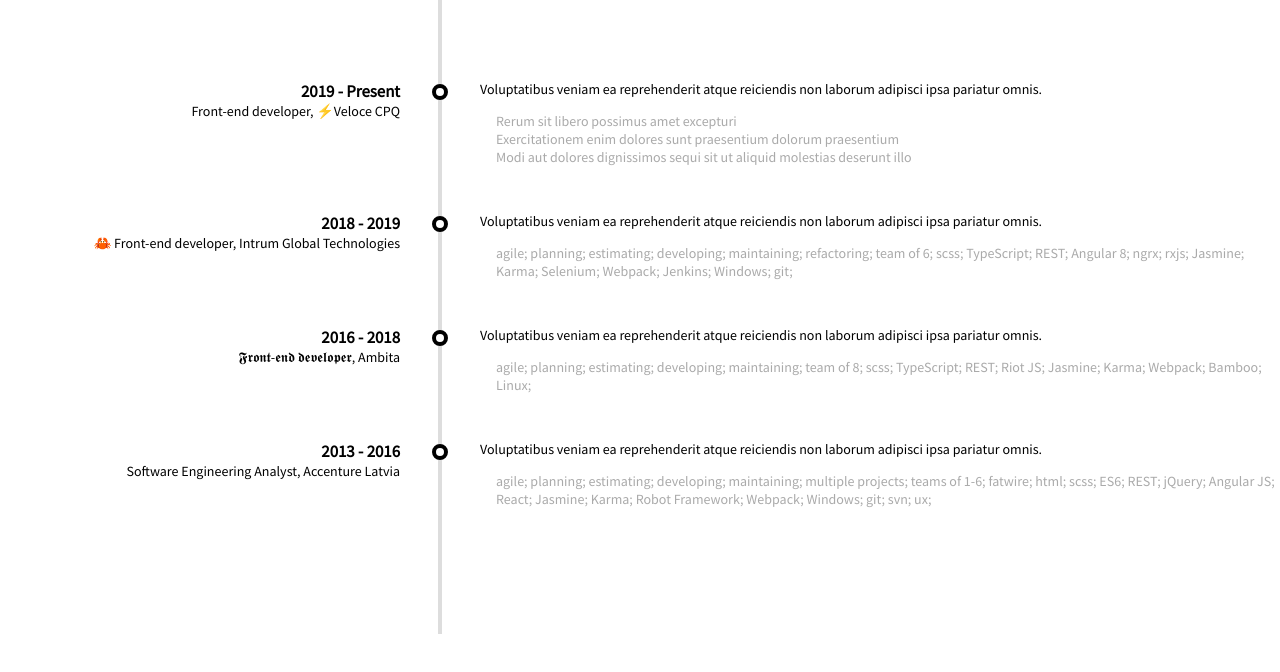
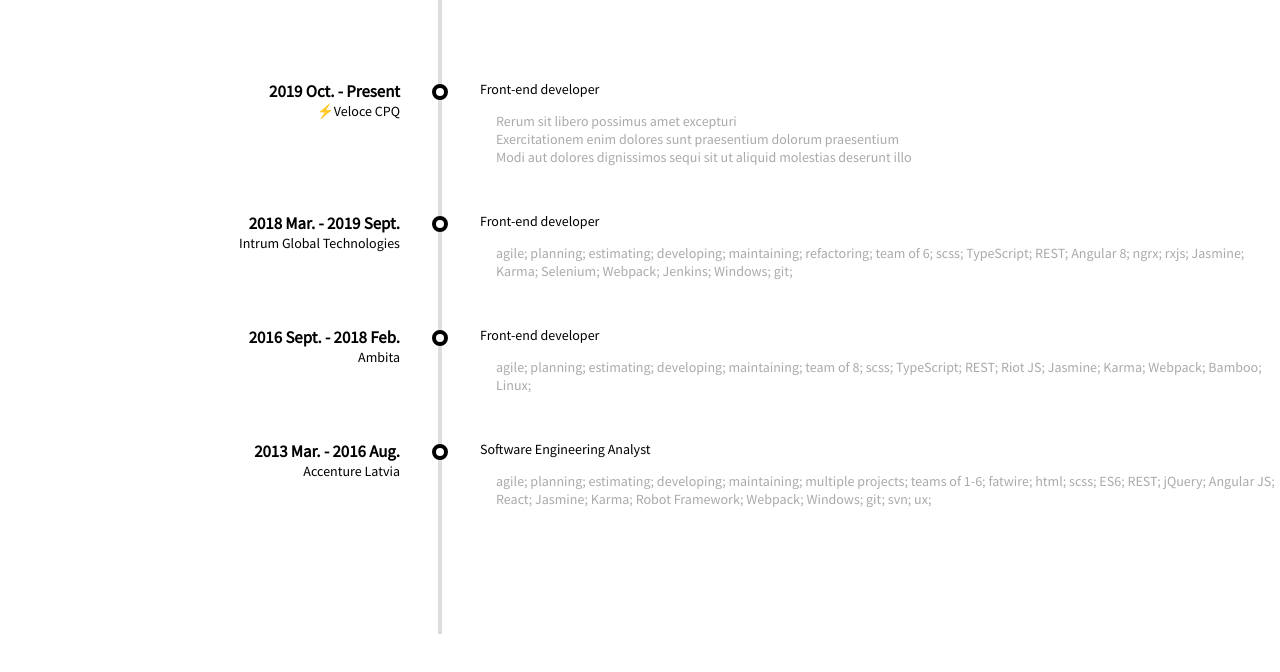
Before and after one commit to dmnrmr/lblinov.dev, a website: page index.html in a window 1280 px wide. Drawn offline with Linux system fonts and the light colour scheme.

Commit message:
[improve] Titles

```diff
--- a/index.html
+++ b/index.html
@@ -19,16 +19,15 @@
     <div class="lb-timeline">
       <div class="lb-timeline-entry">
         <div class="lb-timeline-entry__header">
-          <h3 class="lb-timeline-entry__header-title">2019 - Present</h3>
+          <h3 class="lb-timeline-entry__header-title">2019 Oct. - Present</h3>
           <p class="lb-timeline-entry__header-subtitle">
-            Front-end developer, ⚡Veloce CPQ
+            ⚡Veloce CPQ
           </p>
         </div>
 
         <div class="lb-timeline-entry__body">
           <p class="lb-timeline-entry__body-intro">
-            Voluptatibus veniam ea reprehenderit atque reiciendis non laborum adipisci
-            ipsa pariatur omnis.
+            Front-end developer
           </p>
 
           <ul class="lb-timeline-entry__body-description">
@@ -49,16 +48,15 @@
 
       <div class="lb-timeline-entry">
         <div class="lb-timeline-entry__header">
-          <h3 class="lb-timeline-entry__header-title">2018 - 2019</h3>
+          <h3 class="lb-timeline-entry__header-title">2018 Mar. - 2019 Sept.</h3>
           <p class="lb-timeline-entry__header-subtitle">
-            🦀 Front-end developer, Intrum Global Technologies
+            Intrum Global Technologies
           </p>
         </div>
 
         <div class="lb-timeline-entry__body">
           <p class="lb-timeline-entry__body-intro">
-            Voluptatibus veniam ea reprehenderit atque reiciendis non laborum adipisci
-            ipsa pariatur omnis.
+            Front-end developer
           </p>
 
           <ul class="lb-timeline-entry__body-description">
@@ -73,16 +71,15 @@
 
       <div class="lb-timeline-entry">
         <div class="lb-timeline-entry__header">
-          <h3 class="lb-timeline-entry__header-title">2016 - 2018</h3>
+          <h3 class="lb-timeline-entry__header-title">2016 Sept. - 2018 Feb.</h3>
           <p class="lb-timeline-entry__header-subtitle">
-            𝕱𝖗𝖔𝖓𝖙-𝖊𝖓𝖉 𝖉𝖊𝖛𝖊𝖑𝖔𝖕𝖊𝖗, Ambita
+            Ambita
           </p>
         </div>
 
         <div class="lb-timeline-entry__body">
           <p class="lb-timeline-entry__body-intro">
-            Voluptatibus veniam ea reprehenderit atque reiciendis non laborum adipisci
-            ipsa pariatur omnis.
+            Front-end developer
           </p>
 
           <ul class="lb-timeline-entry__body-description">
@@ -96,16 +93,15 @@
 
       <div class="lb-timeline-entry">
         <div class="lb-timeline-entry__header">
-          <h3 class="lb-timeline-entry__header-title">2013 - 2016</h3>
+          <h3 class="lb-timeline-entry__header-title">2013 Mar. - 2016 Aug.</h3>
           <p class="lb-timeline-entry__header-subtitle">
-            Software Engineering Analyst, Accenture Latvia
+            Accenture Latvia
           </p>
         </div>
 
         <div class="lb-timeline-entry__body">
           <p class="lb-timeline-entry__body-intro">
-            Voluptatibus veniam ea reprehenderit atque reiciendis non laborum adipisci
-            ipsa pariatur omnis.
+            Software Engineering Analyst
           </p>
 
           <ul class="lb-timeline-entry__body-description">
```
